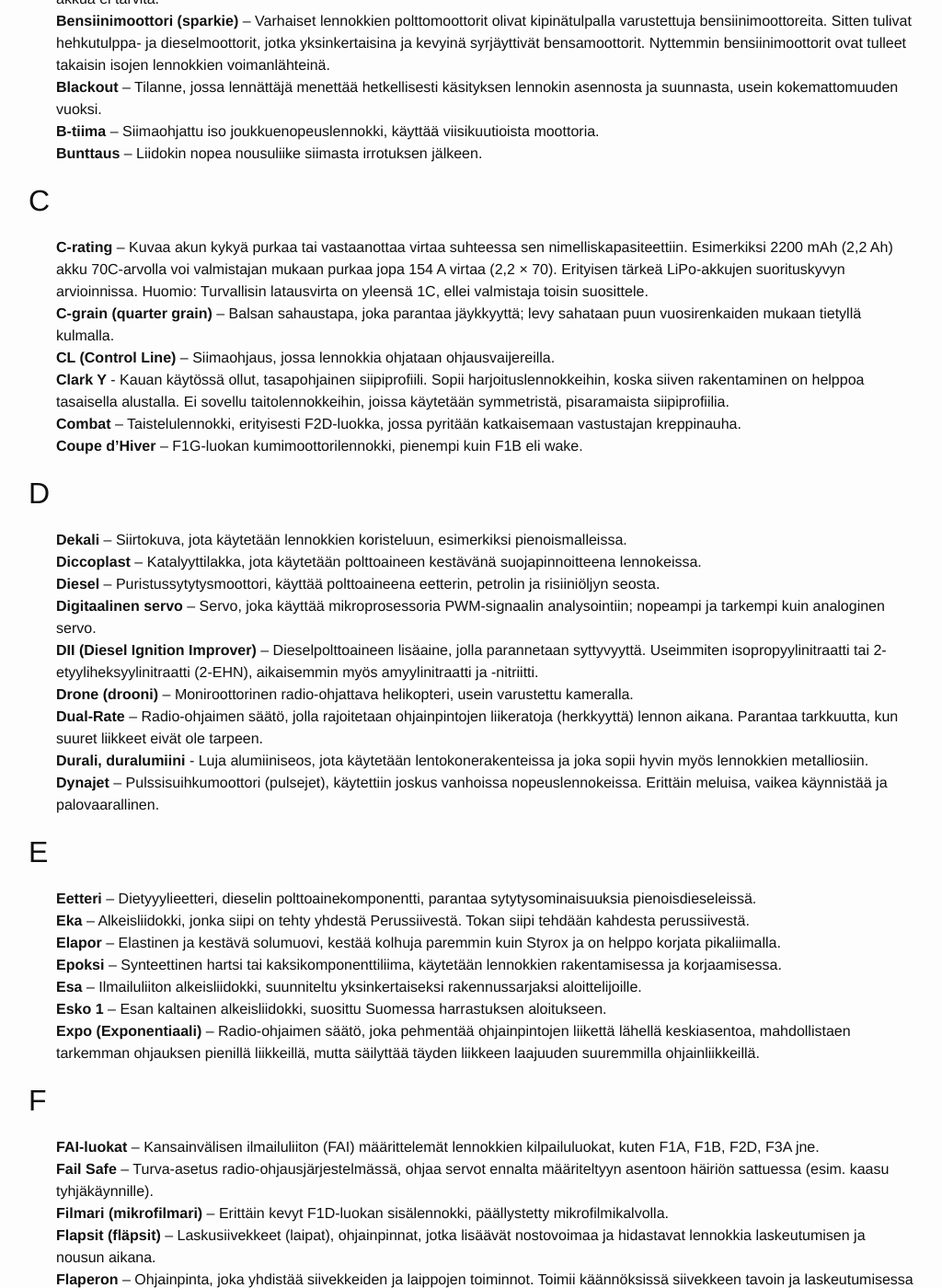
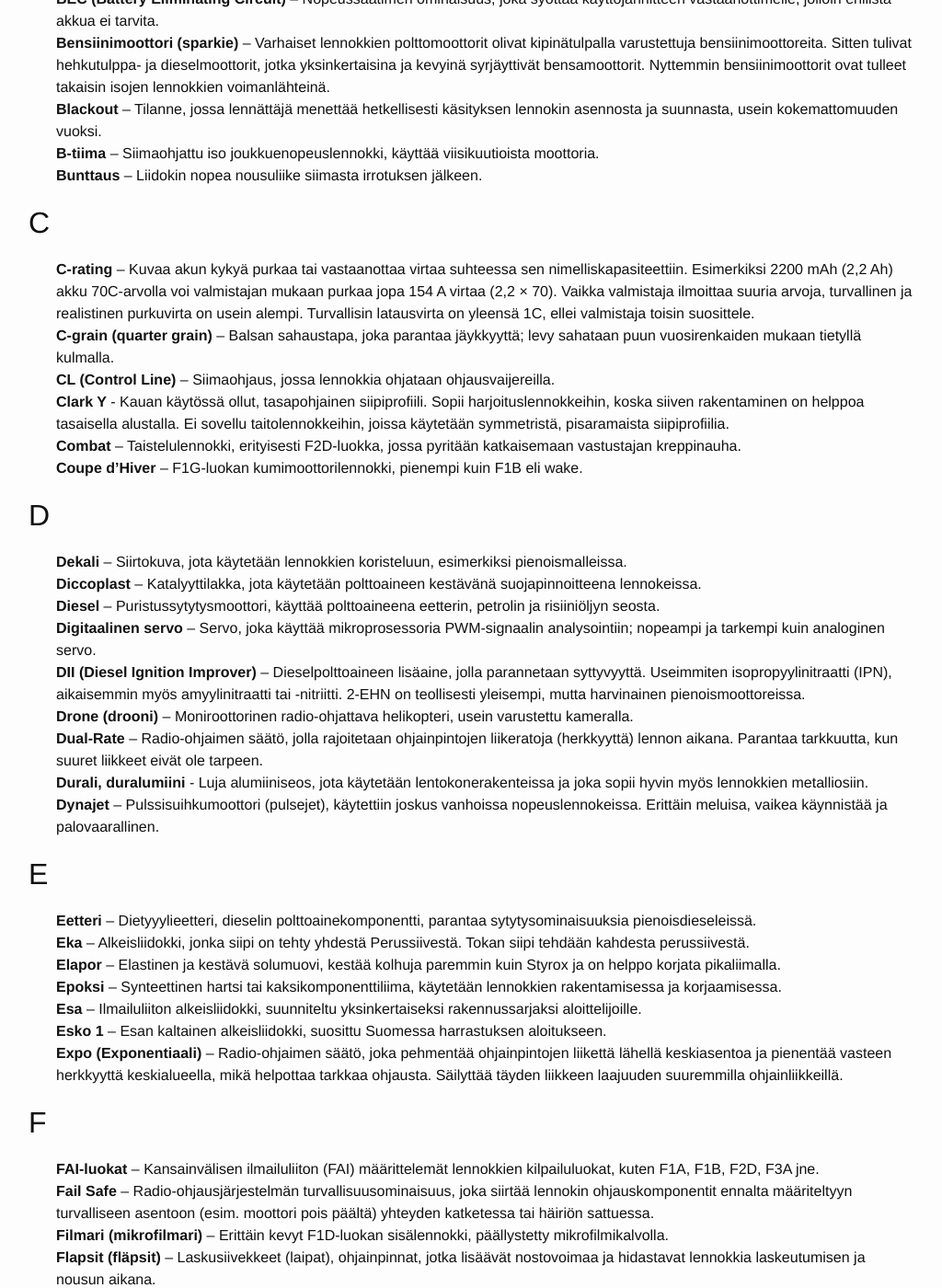
Before and after one commit to vallilanlennokkikerho/vallilanlennokkikerho.github.io, a Jekyll site: the page built from aloittelijan-opas/lennokkisanastoa.md, in a window 1280 px wide and 1400 px high, scrolled down 883 px. Shown: the whole window at 92% size, without its empty margins (127-1151 px from the left). Built offline with Jekyll 4.4.1, drawn with Linux system fonts in a browser that asks for light colours; some of the changed text lies outside the part shown.

Commit message:
Refinements based on feedback

```diff
--- a/aloittelijan-opas/lennokkisanastoa.md
+++ b/aloittelijan-opas/lennokkisanastoa.md
@@ -18,7 +18,7 @@ lang: fi
 ## A
 
 - **AAC** - Polttomoottoreissa käytetty ratkaisu, jossa mäntä ja sylinteri ovat alumiinia ja sylinterin sisäpinta kovakromattu (chromed).
-- **ABC** - Kuten AAC, mutta sylinteri messinkiä (brass) tai pronssia (bronze).
+- **ABC** - Kuten AAC, mutta sylinteri on yleensä messinkiä tai harvemmin pronssia. Messinkiä käytetään sen lämpölaajenemisominaisuuksien vuoksi.
 - **A-kakkonen** – Iso vapaastilentävä liidokki, FAI-luokka F1A, aikaisemmin A2.
 - **A-ykkönen** – Pieni vapaastilentävä liidokki, FAI-luokka F1H, aikaisemmin A1.
 - **Abachi (apachi, apassi)** – Kevyt puulaji, käytetään lennokkien viilupinnoitteissa lujuuden ja keveyden vuoksi.
@@ -42,7 +42,7 @@ lang: fi
 
 ## C
 
-- **C-rating** – Kuvaa akun kykyä purkaa tai vastaanottaa virtaa suhteessa sen nimelliskapasiteettiin. Esimerkiksi 2200 mAh (2,2 Ah) akku 70C-arvolla voi valmistajan mukaan purkaa jopa 154 A virtaa (2,2 × 70). Erityisen tärkeä LiPo-akkujen suorituskyvyn arvioinnissa. Huomio: Turvallisin latausvirta on yleensä 1C, ellei valmistaja toisin suosittele.
+- **C-rating** – Kuvaa akun kykyä purkaa tai vastaanottaa virtaa suhteessa sen nimelliskapasiteettiin. Esimerkiksi 2200 mAh (2,2 Ah) akku 70C-arvolla voi valmistajan mukaan purkaa jopa 154 A virtaa (2,2 × 70). Vaikka valmistaja ilmoittaa suuria arvoja, turvallinen ja realistinen purkuvirta on usein alempi. Turvallisin latausvirta on yleensä 1C, ellei valmistaja toisin suosittele.
 - **C-grain (quarter grain)** – Balsan sahaustapa, joka parantaa jäykkyyttä; levy sahataan puun vuosirenkaiden mukaan tietyllä kulmalla.
 - **CL (Control Line)** – Siimaohjaus, jossa lennokkia ohjataan ohjausvaijereilla.
 - **Clark Y** - Kauan käytössä ollut, tasapohjainen siipiprofiili. Sopii harjoituslennokkeihin, koska siiven rakentaminen on helppoa tasaisella alustalla. Ei sovellu taitolennokkeihin, joissa käytetään symmetristä, pisaramaista siipiprofiilia.
@@ -55,7 +55,7 @@ lang: fi
 - **Diccoplast** – Katalyyttilakka, jota käytetään polttoaineen kestävänä suojapinnoitteena lennokeissa.
 - **Diesel** – Puristussytytysmoottori, käyttää polttoaineena eetterin, petrolin ja risiiniöljyn seosta.
 - **Digitaalinen servo** – Servo, joka käyttää mikroprosessoria PWM-signaalin analysointiin; nopeampi ja tarkempi kuin analoginen servo.
-- **DII (Diesel Ignition Improver)** – Dieselpolttoaineen lisäaine, jolla parannetaan syttyvyyttä. Useimmiten isopropyylinitraatti tai 2-etyyliheksyylinitraatti (2-EHN), aikaisemmin myös amyylinitraatti ja -nitriitti.
+- **DII (Diesel Ignition Improver)** – Dieselpolttoaineen lisäaine, jolla parannetaan syttyvyyttä. Useimmiten isopropyylinitraatti (IPN), aikaisemmin myös amyylinitraatti tai -nitriitti. 2-EHN on teollisesti yleisempi, mutta harvinainen pienoismoottoreissa.
 - **Drone (drooni)** – Moniroottorinen radio-ohjattava helikopteri, usein varustettu kameralla.
 - **Dual-Rate** – Radio-ohjaimen säätö, jolla rajoitetaan ohjainpintojen liikeratoja (herkkyyttä) lennon aikana. Parantaa tarkkuutta, kun suuret liikkeet eivät ole tarpeen.
 - **Durali, duralumiini** - Luja alumiiniseos, jota käytetään lentokonerakenteissa ja joka sopii hyvin myös lennokkien metalliosiin.
@@ -69,12 +69,12 @@ lang: fi
 - **Epoksi** – Synteettinen hartsi tai kaksikomponenttiliima, käytetään lennokkien rakentamisessa ja korjaamisessa.
 - **Esa** – Ilmailuliiton alkeisliidokki, suunniteltu yksinkertaiseksi rakennussarjaksi aloittelijoille.
 - **Esko 1** – Esan kaltainen alkeisliidokki, suosittu Suomessa harrastuksen aloitukseen.
-- **Expo (Exponentiaali)** – Radio-ohjaimen säätö, joka pehmentää ohjainpintojen liikettä lähellä keskiasentoa, mahdollistaen tarkemman ohjauksen pienillä liikkeillä, mutta säilyttää täyden liikkeen laajuuden suuremmilla ohjainliikkeillä.
+- **Expo (Exponentiaali)** – Radio-ohjaimen säätö, joka pehmentää ohjainpintojen liikettä lähellä keskiasentoa ja pienentää vasteen herkkyyttä keskialueella, mikä helpottaa tarkkaa ohjausta. Säilyttää täyden liikkeen laajuuden suuremmilla ohjainliikkeillä.
 
 ## F
 
 - **FAI-luokat** – Kansainvälisen ilmailuliiton (FAI) määrittelemät lennokkien kilpailuluokat, kuten F1A, F1B, F2D, F3A jne.
-- **Fail Safe** – Turva-asetus radio-ohjausjärjestelmässä, ohjaa servot ennalta määriteltyyn asentoon häiriön sattuessa (esim. kaasu tyhjäkäynnille).
+- **Fail Safe** – Radio-ohjausjärjestelmän turvallisuusominaisuus, joka siirtää lennokin ohjauskomponentit ennalta määriteltyyn turvalliseen asentoon (esim. moottori pois päältä) yhteyden katketessa tai häiriön sattuessa.
 - **Filmari (mikrofilmari)** – Erittäin kevyt F1D-luokan sisälennokki, päällystetty mikrofilmikalvolla.
 - **Flapsit (fläpsit)** – Laskusiivekkeet (laipat), ohjainpinnat, jotka lisäävät nostovoimaa ja hidastavat lennokkia laskeutumisen ja nousun aikana.
 - **Flaperon** – Ohjainpinta, joka yhdistää siivekkeiden ja laippojen toiminnot. Toimii käännöksissä siivekkeen tavoin ja laskeutumisessa hidastaa lennokkia kuten laskusiiveke.
```
Also changed, not shown: other parts of aloittelijan-opas/lennokkisanastoa.md (+1 -1 lines).
